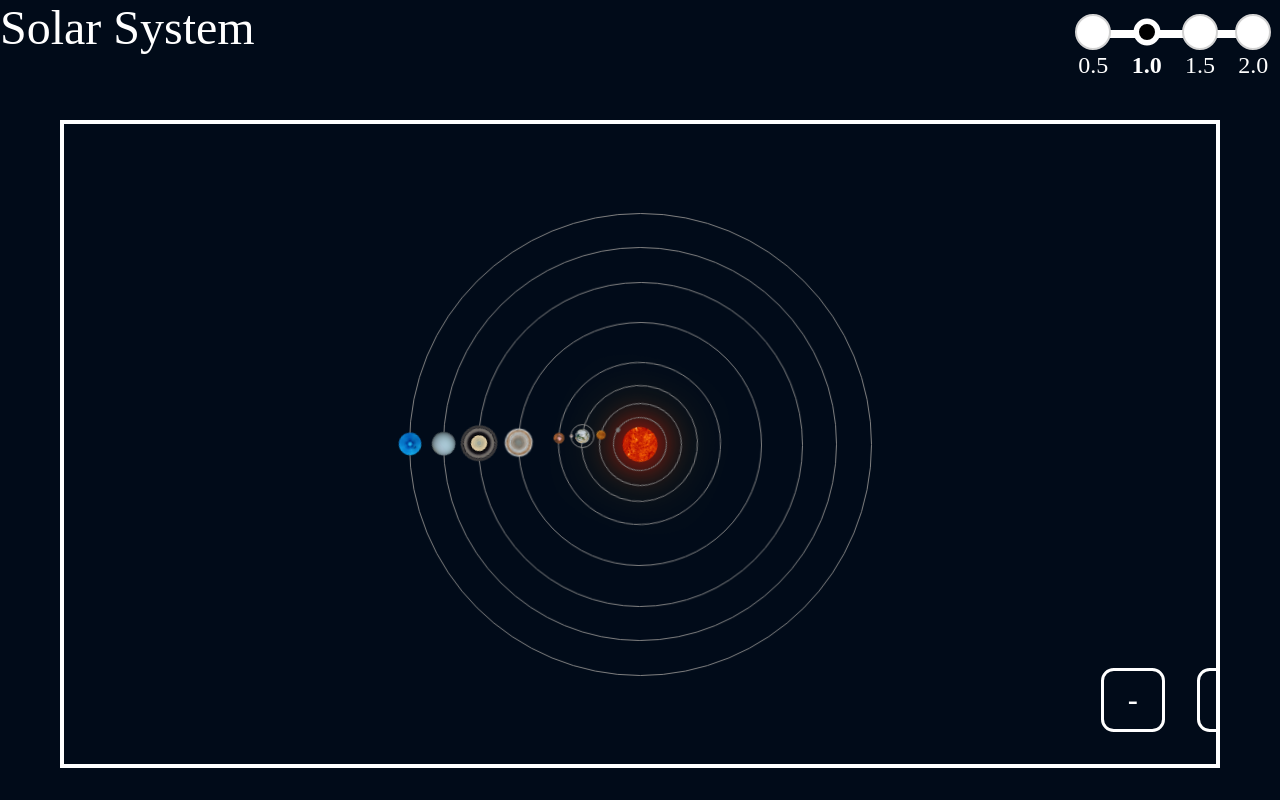
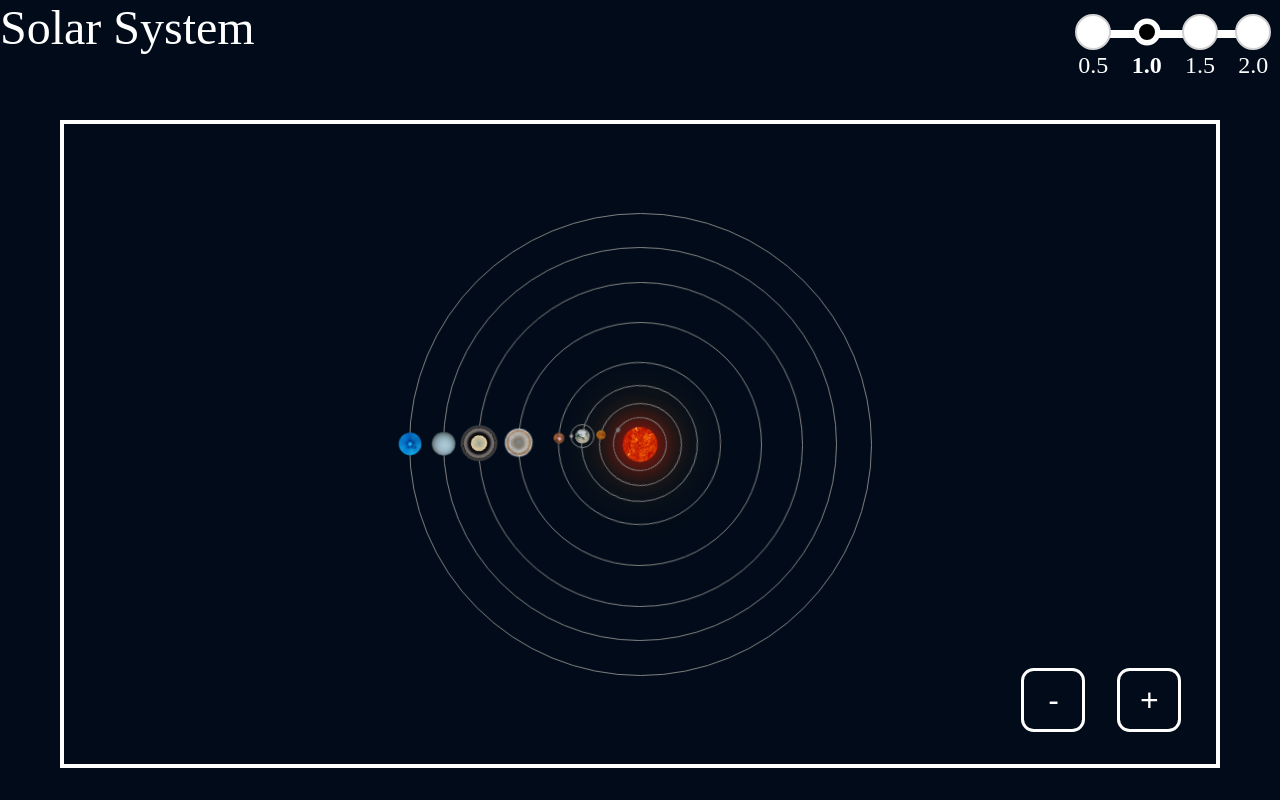
Before and after one commit to surpise/Solar-System, a React (Vite) app: page / in a window 1280 px wide. Built offline with nearby package versions, Linux system fonts and the light colour scheme.

Commit message:
fix: zoom 버튼 위치 수정 #14
zoom 버튼 위치 수정

```diff
--- a/src/styles/components/Home/Display.css
+++ b/src/styles/components/Home/Display.css
@@ -31,8 +31,8 @@
 
 .zoomButtonContainer {
   position: absolute;
-  top: 85%;
-  left: 90%;
+  bottom: 5%;
+  right: 3%;
 
   display: flex;
   width: 10rem;
```
